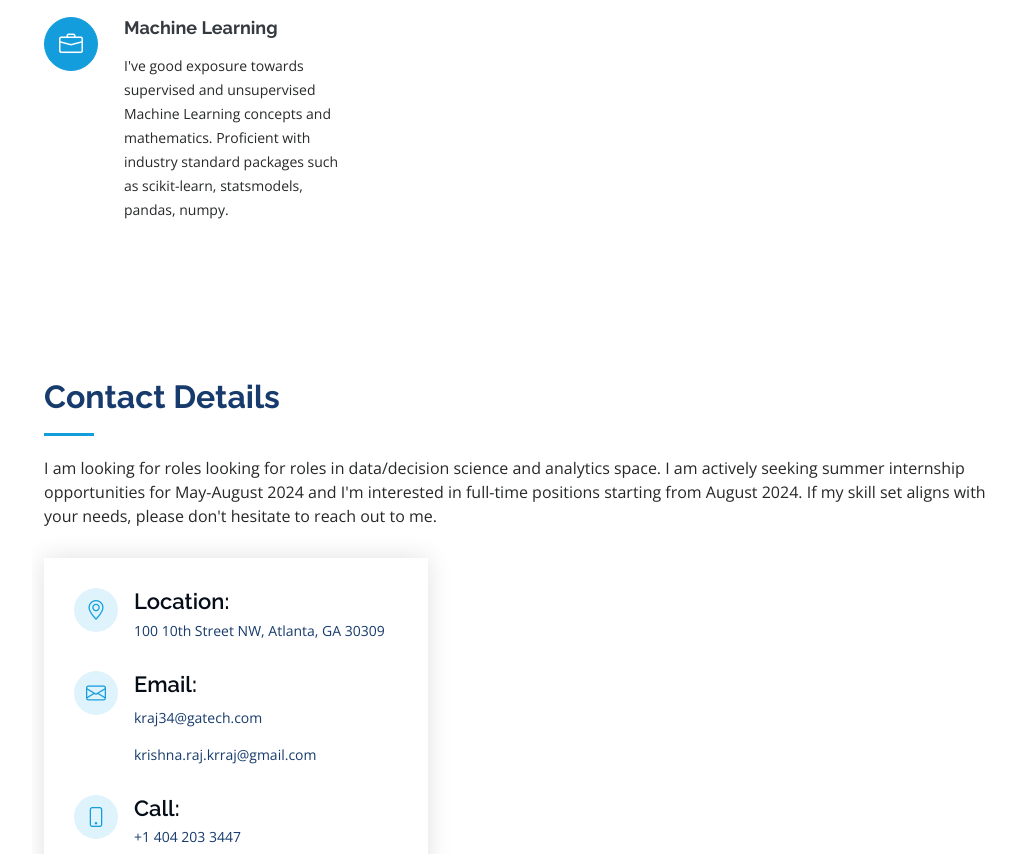
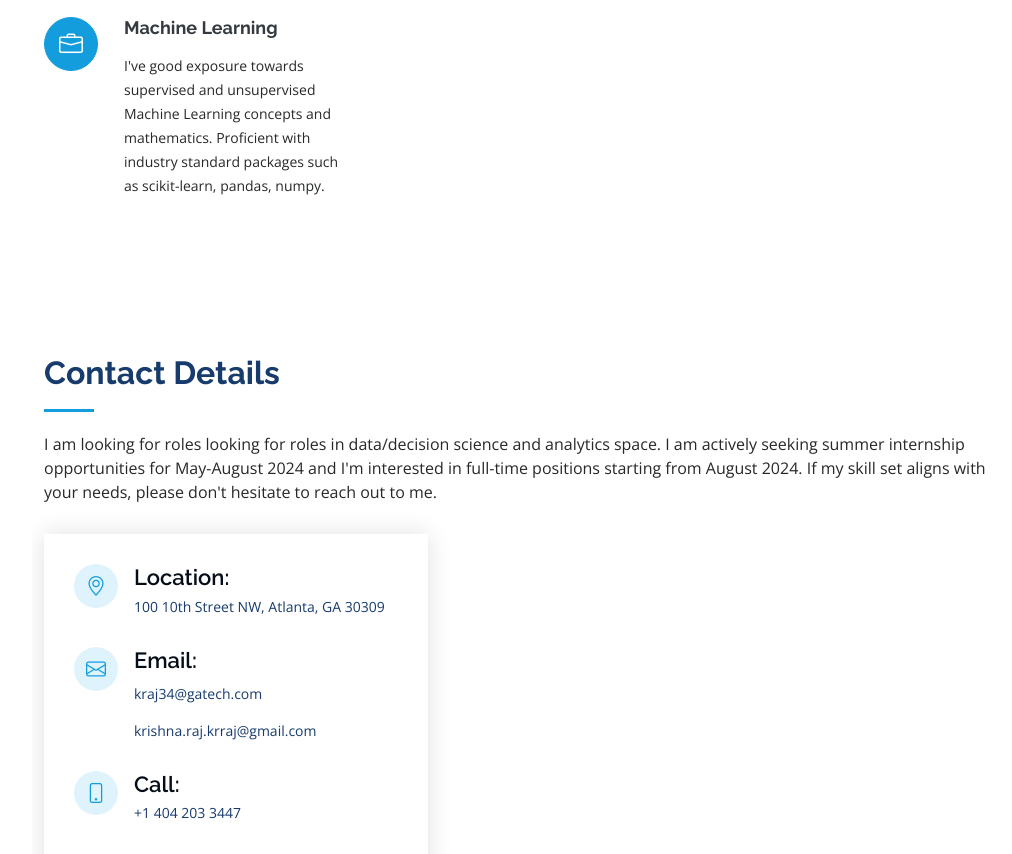
Before and after one commit to kraj34/krishnaRaj.github.io, a plain HTML site: page index.html in a window 1280 px wide. Shown: the part 2477-3331 px from the top of the page, without its empty margins (268-1280 px from the left). Drawn offline with nearby package versions, Linux system fonts and the light colour scheme.

Commit message:
Update index.html

```diff
--- a/index.html
+++ b/index.html
@@ -545,7 +545,7 @@
           <div class="col-lg-4 col-md-6 icon-box" data-aos="fade-up">
             <div class="icon"><i class="bi bi-briefcase"></i></div>
             <h4 class="title"><a href="">Machine Learning</a></h4>
-            <p class="description">I've good exposure towards supervised and unsupervised Machine Learning concepts and mathematics. Proficient with industry standard packages such as scikit-learn, statsmodels, pandas, numpy.</p>
+            <p class="description">I've good exposure towards supervised and unsupervised Machine Learning concepts and mathematics. Proficient with industry standard packages such as scikit-learn, pandas, numpy.</p>
           </div>
         </div>
 
```
